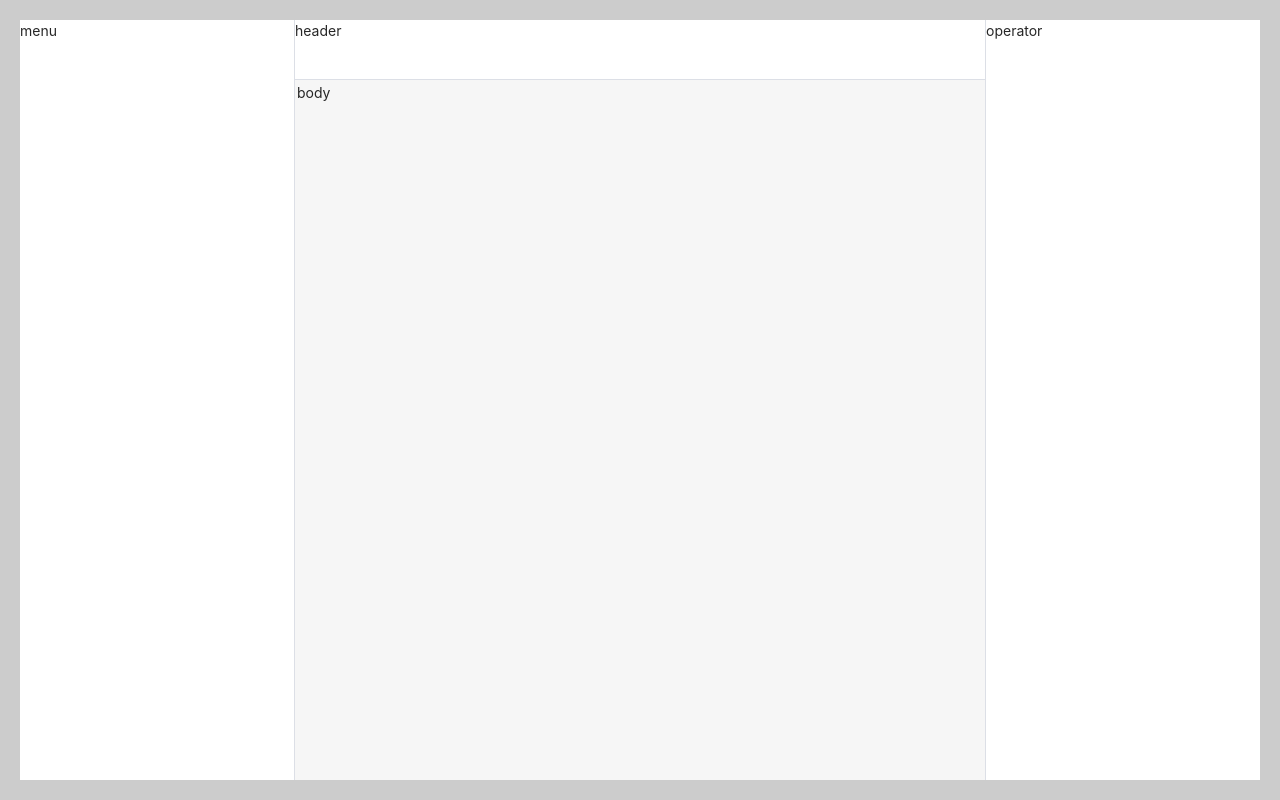
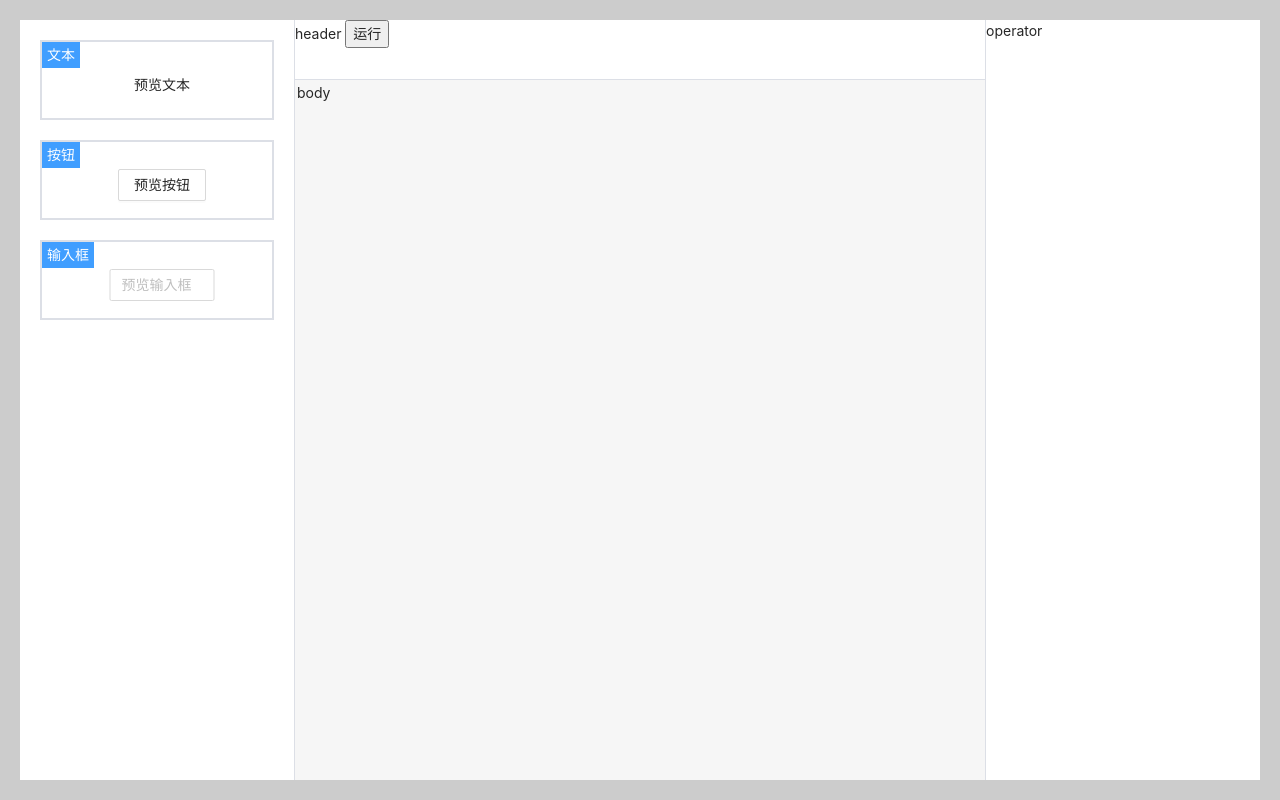
Before and after one commit to lyios8859-1/react-app-editor-project, a React (Vite) app: page / in a window 1280 px wide. Built offline with nearby package versions, Linux system fonts and the light colour scheme.

Commit message:
feat: 2,左侧菜单列表渲染

```diff
--- a/src/App.tsx
+++ b/src/App.tsx
@@ -2,15 +2,17 @@ import { useState } from "react";
 
 import { VisualEditor } from "./packages/VisualEditor";
 
+
 import data from './mock.json';
+import { visualConfig } from "./packages/visual.config";
 
 export default () => {
 
   const [moduleValue, setModuleValue] = useState(data);
   return (
     <div className="container" style={{ width: "100vw", height: "100vh" }}>
-      <h1 style={{textAlign: "center"}}>可视化编辑器</h1>
-      <VisualEditor value={moduleValue} />
+      {/* <h1 style={{textAlign: "center"}}>可视化编辑器</h1> */}
+      <VisualEditor value={moduleValue} config={visualConfig}/>
       {/* <div style={{textAlign: "center"}}>{JSON.stringify(data)}</div> */}
     </div>
   );
--- a/src/packages/VisualEditor.tsx
+++ b/src/packages/VisualEditor.tsx
@@ -1,21 +1,55 @@
-import './style/VisualEditor.scss';
+import { useState } from 'react';
+import { Button } from 'antd';
 
-import { VisualEditorValue } from './editor.utils';
+import styles from  './style/VisualEditor.module.scss';
+import { VisualEditorConfig, VisualEditorValue } from './editor.utils';
 
 export const VisualEditor: React.FC<{
-  value: VisualEditorValue
+  value: VisualEditorValue,
+  config: VisualEditorConfig
 }> = (props) => {
-  console.log(props.value);
+  // 当前是否处于编辑状态
+  const [editing, setEditing] = useState(true);
+
+
+  const methods = {
+    toggleEditing () {
+      setEditing(!editing);
+    }
+  }
   return (<>
-    <div className="visual-editor__container">
-      <div className="visual-editor__menu">menu</div>
-      <div className="visual-editor__head">header</div>
-      <div className="visual-editor__operator">operator</div>
-      <div className="visual-editor__body">body</div>
-    </div>
+      {
+        editing ? (
+          <div className={styles['visual-editor__container']}>
+            <div className={styles['visual-editor__menu']}>
+              {
+                props.config.componentList.map((component, index) => {
+                  return (
+                    <div key={component.key + '_' + index} className={styles['editor-menu__item']}>
+                      <span className={styles['menu-item__title']}>{component.label}</span>
+                      <div className={styles['menu-item__content']}>
+                        {component.prievew()}
+                      </div>
+                    </div>
+                  )
+                })
+              }
+            </div>
+            <div className={styles['visual-editor__head']}>header <button onClick={methods.toggleEditing}>运行</button></div>
+            <div className={styles['visual-editor__operator']}>operator</div>
+            <div className={styles['visual-editor__body']}>body</div>
+          </div>
+        ) : (
+          <div className={styles['visual-editor__preview']}>
+            <div className={styles['editor-preview__edit']} onClick={methods.toggleEditing}><Button>编辑</Button></div>
+            <div className={styles['editor-preview__content']}>
+              预览区域
+            </div>
+          </div>
+        )
+      }
   </>);
 };
-
 
 // import { useRef, useState } from 'react'
 // import { useCallbackRef } from './hook/useCallbackRef';
--- a/src/packages/editor.utils.tsx
+++ b/src/packages/editor.utils.tsx
@@ -25,3 +25,50 @@ export interface VisualEditorValue {
     },
     blocks: VisualEditorBlock[]
 }
+
+/**
+ * 编辑器中自定义组件的类型
+ */
+export interface VisualEditorComponent {
+    key: string, // key 组件唯一标识符
+    label: string, // label 组件左侧显示名
+    render: (data: { // render 组件渲染函数，拖拽后在容器区与呈现的函数
+        block: VisualEditorBlock,
+        size: {width?: string, height?: string},
+    }) => JSX.Element,
+    prievew: () => JSX.Element, // prievew 组件左侧预览函数
+
+}
+
+/**
+ * 创建编辑器的预设内容
+ */
+export function createVisualConfig() {
+    // 用于 block 数据，通过 componentKey 找到 component 对象，使用 component 对象的 render 属性渲染内容到 container 容器里
+    const componentMap: { [k: string]: VisualEditorComponent } = {};
+    // 用户在 menu 中预定义的组件列表
+    const componentList: VisualEditorComponent[] = [];
+
+    const registryComponent = (key: string, options: Omit<VisualEditorComponent, 'key'>) => {
+        // key 是唯一的
+        if (componentMap[key]) {
+            const index = componentList.indexOf(componentMap[key]);
+            componentList.splice(index, 1);
+        }
+        const newComponent = {
+            key,
+            ...options
+        }
+
+        componentList.push(newComponent);
+        componentMap[key] = newComponent;
+    }
+
+    return {
+        componentList,
+        componentMap,
+        registryComponent
+    }
+}
+
+export type VisualEditorConfig = ReturnType<typeof createVisualConfig>;
--- a/src/packages/style/VisualEditor.scss
+++ b/src/packages/style/VisualEditor.module.scss
@@ -39,9 +39,38 @@ $gap: 20px;
       left: 0;
       bottom: 0;
       width: $menuSize;
+      padding: 20px;
+      border-right: 1px solid $ibc;
+      background-color:#fff;
       box-sizing: border-box;
-      background-color:#fff;
-      border-right: 1px solid $ibc;
+      user-select: none;
+      .editor-menu__item {
+        position: relative;
+        border: 2px solid $ibc;
+        height: 80px;
+        margin-bottom: 20px;
+        &::after {
+          content: '';
+          position: absolute;
+          top: 0;
+          left: 0;
+          bottom: 0;
+          right: 0;
+        }
+        .menu-item__title {
+          position: absolute;
+          color: #fff;
+          background-color: $primary;
+          padding: 2px 5px;
+        }
+        .menu-item__content {
+          position: absolute;
+          top: 50%;
+          left: 50%;
+          transform: translate(-50%, -50%);
+          margin: 5px 5px 0 5px;
+        }
+      }
     }
     &.visual-editor__head {
       top: 0;
@@ -71,3 +100,23 @@ $gap: 20px;
     }
   }
 }
+
+.visual-editor__preview {
+  position: relative;
+  height: inherit;
+  width: 100%;
+  background-color: rgba(black, 0.1);
+  .editor-preview__edit {
+    position: absolute;
+    right: 10px;
+    top: 10px;
+  }
+  .editor-preview__content {
+    position: absolute;
+    left: 50%;
+    top: 50%;
+    transform: translate(-50%, -50%);
+    width: auto;
+    height: auto;
+  }
+}
--- /dev/null
+++ b/src/packages/visual.config.tsx
@@ -0,0 +1,22 @@
+import { Button, Input } from "antd";
+import { createVisualConfig } from "./editor.utils";
+
+export const visualConfig = createVisualConfig();
+
+visualConfig.registryComponent('text', {
+    label: '文本',
+    prievew: () => <span>预览文本</span>,
+    render: () => <span>渲染文本</span>
+});
+
+visualConfig.registryComponent('button', {
+    label: '按钮',
+    prievew: () => <Button>预览按钮</Button>,
+    render: () => <Button type="primary">渲染按钮</Button>
+});
+
+visualConfig.registryComponent('input', {
+    label: '输入框',
+    prievew: () => <Input placeholder="预览输入框" />,
+    render: () => <Input placeholder="渲染输入框" />
+});
--- a/src/type.d.ts
+++ b/src/type.d.ts
@@ -1 +1,7 @@
 declare type React = {}
+
+declare module '*.module.scss' {
+    const classes: { readonly [key: string]: string };
+    export default classes;
+}
+declare module '*.scss';
```
Also changed, not shown: doc/开发文档.md (+4 -2 lines), src/shim.d.ts (line endings or trailing spaces).
